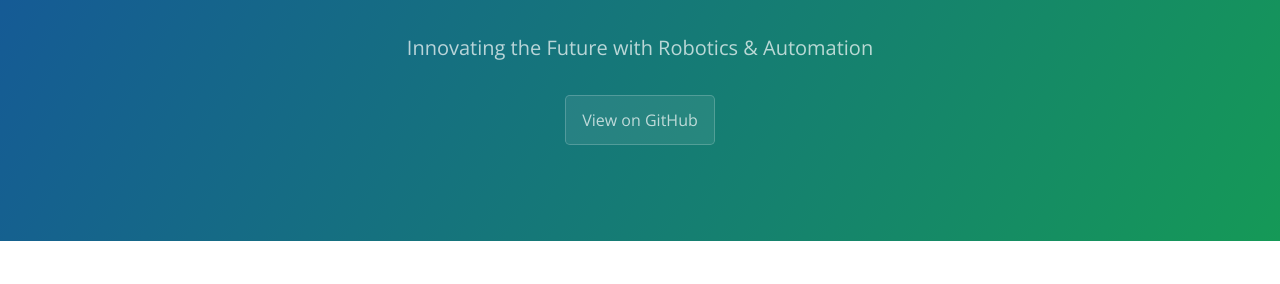
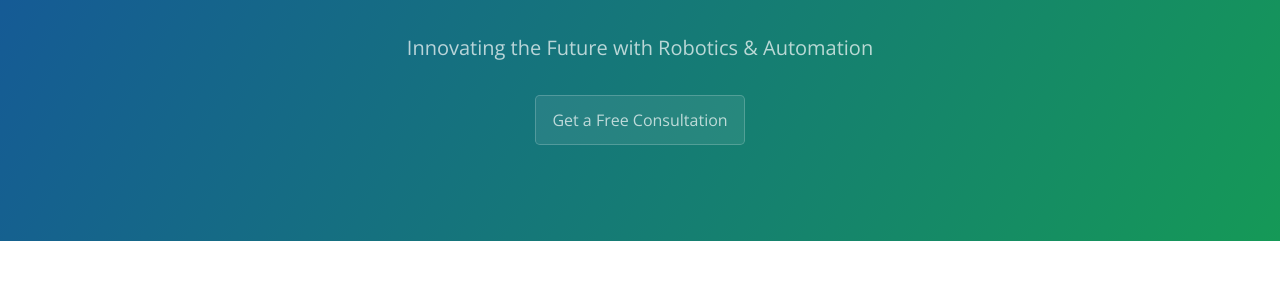
Before and after one commit to Chaitanya-Kute/Website, a Jekyll site: the page built from index.md, in a window 1280 px wide. Shown: the part 142-426 px from the top of the page. Built offline with Jekyll 4.4.1, drawn with Linux system fonts in a browser that asks for light colours.

Commit message:
Update default.html

```diff
--- a/_layouts/default.html
+++ b/_layouts/default.html
@@ -18,13 +18,9 @@
     <header class="page-header" role="banner">
       <h1 class="project-name">{{ page.title | default: site.title | default: site.github.repository_name }}</h1>
       <h2 class="project-tagline">{{ page.description | default: site.description | default: site.github.project_tagline }}</h2>
-      {% if site.github.is_project_page %}
-        <a href="{{ site.github.repository_url }}" class="btn">View on GitHub</a>
-      {% endif %}
-      {% if site.show_downloads %}
-        <a href="{{ site.github.zip_url }}" class="btn">Download .zip</a>
-        <a href="{{ site.github.tar_url }}" class="btn">Download .tar.gz</a>
-      {% endif %}
+
+      <!-- Replaced GitHub Button with a Custom Button -->
+      <a href="/contact/" class="btn">Get a Free Consultation</a>
     </header>
 
     <main id="content" class="main-content" role="main">
```
